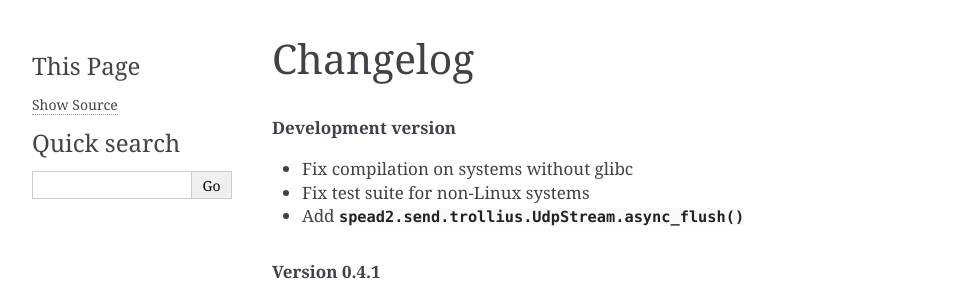
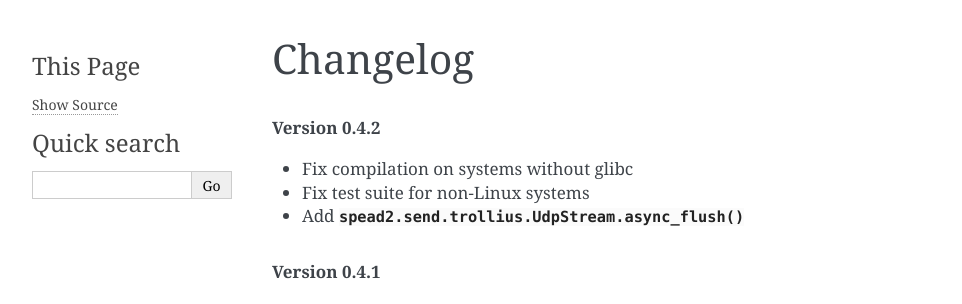
Before and after one commit to ska-sa/spead2, a Sphinx documentation site: the page built from doc/changelog.rst, in a window 1280 px wide and 900 px high. Shown: the top 304 px of the window, without its empty margins (148-1110 px from the left). Built offline with Sphinx 7.4.7, drawn with Linux system fonts in a browser that asks for light colours.

Commit message:
Label 0.4.2 release

```diff
--- a/doc/changelog.rst
+++ b/doc/changelog.rst
@@ -1,7 +1,7 @@
 Changelog
 =========
 
-.. rubric:: Development version
+.. rubric:: Version 0.4.2
 
 - Fix compilation on systems without glibc
 
--- a/spead2/_version.py
+++ b/spead2/_version.py
@@ -1 +1 @@
-__version__ = "0.4.2.dev0"
+__version__ = "0.4.2"
```
